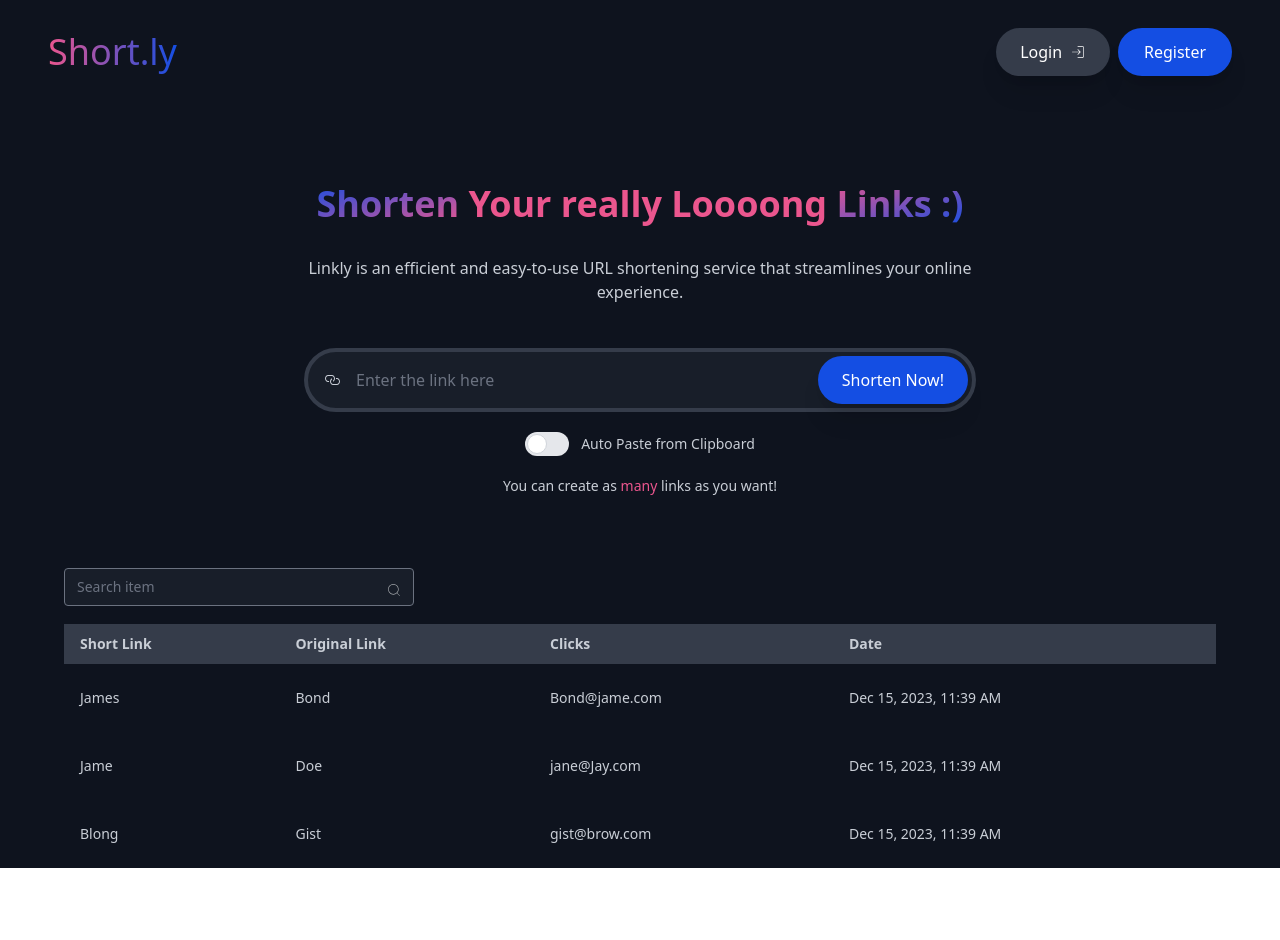
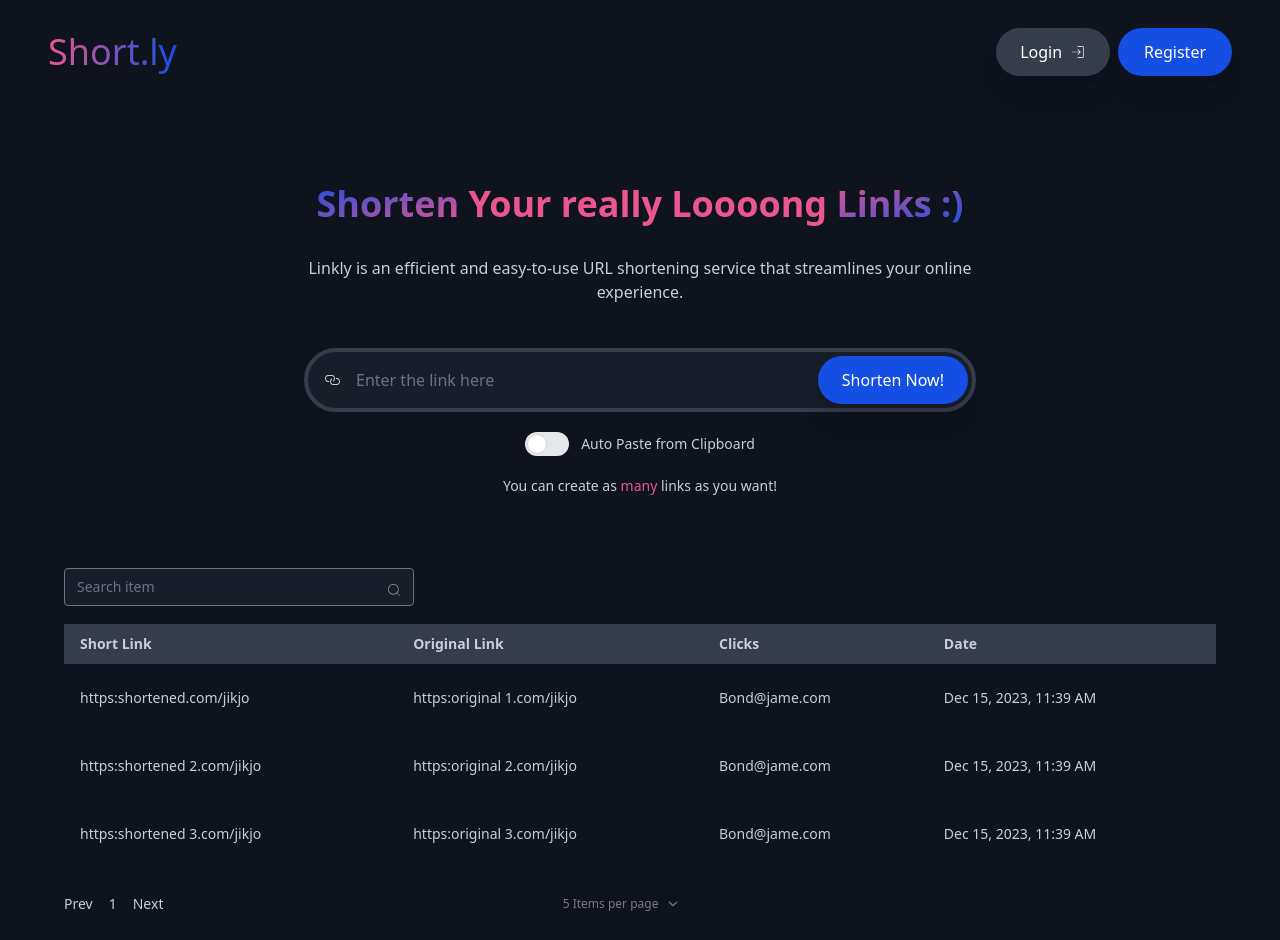
Before and after one commit to ibravoh149/url_shortener_client, a React (Vite) app: page / in a window 1280 px wide. Before the commit the page ends 868 px from the top, so only its background shows below. Built offline with nearby package versions, Linux system fonts and the light colour scheme.

Commit message:
implemeted redcorddisplay

```diff
--- a/src/Compoents/ListURLData/ListURLData.tsx
+++ b/src/Compoents/ListURLData/ListURLData.tsx
@@ -1,7 +1,8 @@
-import React, { useEffect } from "react";
-import { Table, TableColumn } from "..";
-import { formatDate } from "../../utils";
-import { useDataStore, useDebounceQuery } from "../../Hooks";
+import React, { useMemo, useState } from "react";
+import { IPaginationChange, Table, TableColumn } from "..";
+// import { formatDate } from "../../utils";
+import { useDataStore } from "../../Hooks";
+import { formattedTableData } from "./util";
 
 const columns: TableColumn[] = [
   { accessor: "shortLink", value: "Short Link" },
@@ -13,38 +14,28 @@ const columns: TableColumn[] = [
 
 export default function ListUrlData() {
   const { getEntries, state } = useDataStore();
-
-  useDebounceQuery(() => {
-    console.log(getEntries(1, 10));
-  }, [state]);
+  const [paging, setPaging] = useState<IPaginationChange>({
+    page: 1,
+    size: 5,
+    search: "",
+  });
+  const data = useMemo(
+    () => getEntries(paging.page, paging.size as number),
+    [state, paging]
+  );
 
   return (
     <div className="w-full max-w-6xl m-auto">
       <Table
         searchClass="bg-secondary text-tableText focus:border-tableText focus:ring-0"
         column={columns}
-        data={[
-          {
-            firstName: { value: "James" },
-            lastName: { value: "Bond" },
-            email: { value: "Bond@jame.com" },
-            date: { value: formatDate(new Date().toISOString()) },
+        data={formattedTableData(data.data)}
+        pagination={{
+          totalPages: data.pageCount,
+           onPageChange(payload) {
+            setPaging(payload);
           },
-
-          {
-            firstName: { value: "Jame" },
-            lastName: { value: "Doe" },
-            email: { value: "jane@Jay.com" },
-            date: { value: formatDate(new Date().toISOString()) },
-          },
-
-          {
-            firstName: { value: "Blong" },
-            lastName: { value: "Gist" },
-            email: { value: "gist@brow.com" },
-            date: { value: formatDate(new Date().toISOString()) },
-          },
-        ]}
+        }}
       />
     </div>
   );
--- /dev/null
+++ b/src/Compoents/ListURLData/util.tsx
@@ -0,0 +1,13 @@
+import { IFormatedTableData, ListURL } from "..";
+import { formatDate } from "../../utils";
+
+export const formattedTableData = (data: ListURL[]): IFormatedTableData[] => {
+  return data.map((item) => ({
+    shortLink: { value: item.shortLink },
+    originalLink: { value: item.originalLink },
+    clicks: { value: "Bond@jame.com" },
+    date: { value: formatDate(new Date().toISOString()) },
+  }));
+};
+
+// id?: string;
--- a/src/Compoents/Table/TablePagiation.tsx
+++ b/src/Compoents/Table/TablePagiation.tsx
@@ -25,21 +25,22 @@ const pageSizeList:ISelectListItem[] = [
 
 export const TablePagination = React.forwardRef<PaginationRef, PaginationProps>(
   (props, ref) => {
-    const [activePage, setActivePage] = useState<number>(0);
+    const defaultPage=1
+    const [activePage, setActivePage] = useState<number>(defaultPage);
     const [search, setSearch] = useState<string | null>(null);
     const [size, setSize] = useState(props.defaultPageSize || 10);
 
     React.useImperativeHandle(ref, () => ({
       setSearch(string) {
         setSearch(string);
-        setActivePage(0);
-        props.onPageChange?.({ page: 0, search: string, size });
+        setActivePage(defaultPage);
+        props.onPageChange?.({ page: defaultPage+1, search: string, size });
       },
     }));
 
     const handlePageClick = (selectedItem: { selected: number }) => {
       props.onPageChange?.({
-        page: selectedItem.selected,
+        page: selectedItem.selected+1,
         search,
         size,
       });
@@ -53,16 +54,16 @@ export const TablePagination = React.forwardRef<PaginationRef, PaginationProps>(
     const onSizeChange = (e: React.ChangeEvent<HTMLSelectElement>) => {
       const size = Number(e.target.value);
       setSize(size);
-      props.onPageChange?.({ page: activePage, search, size });
+      props.onPageChange?.({ page: activePage+1, search, size });
     };
 
     return (
-      <div className="flex-wrap items-center justify-between mt-5 mb-5 text-sm sm:flex text-textPrimary">
+      <div className="flex-wrap items-center justify-between mt-5 mb-5 text-sm sm:flex text-tableText">
         {(props.totalPages as number) > 0 && (
           <ReactPaginate
             activeClassName="bg-primary text-sm text-white rounded-lg"
             pageClassName="px-2"
-            className="flex justify-around overflow-x-auto text-textPrimary"
+            className="flex justify-around overflow-x-auto"
             breakLabel="..."
             nextLabel=" Next"
             onPageChange={handlePageClick}
--- a/src/Compoents/Table/types.ts
+++ b/src/Compoents/Table/types.ts
@@ -27,6 +27,7 @@ export interface TableRowProps {
 }
 
 // type RowKey<T> = T;
+// type RowKey<K>= keyof K
 export interface IFormatedTableData {
   [accessor: TableColumn["accessor"]]: TableRowProps;
 }
--- a/src/Hooks/useDataStore.ts
+++ b/src/Hooks/useDataStore.ts
@@ -8,11 +8,14 @@ const useDataStore = () => {
 
   const addEntry = () => {};
 
-  const searchEntry = () => {};
+  const searchEntry = (string:string) => {
+    // return state.find()
+  };
 
   const trackEntryClicks = (id: string) => {};
 
-  const getEntries = (page: number, size: number) => {
+  const getEntries = (page: number, size: number, searchString?:string) => {
+    if(searchString) return  paginate(searchEntry)
     return paginate({ list: state, pageNumber: page, perPage: size });
   };
 
```
